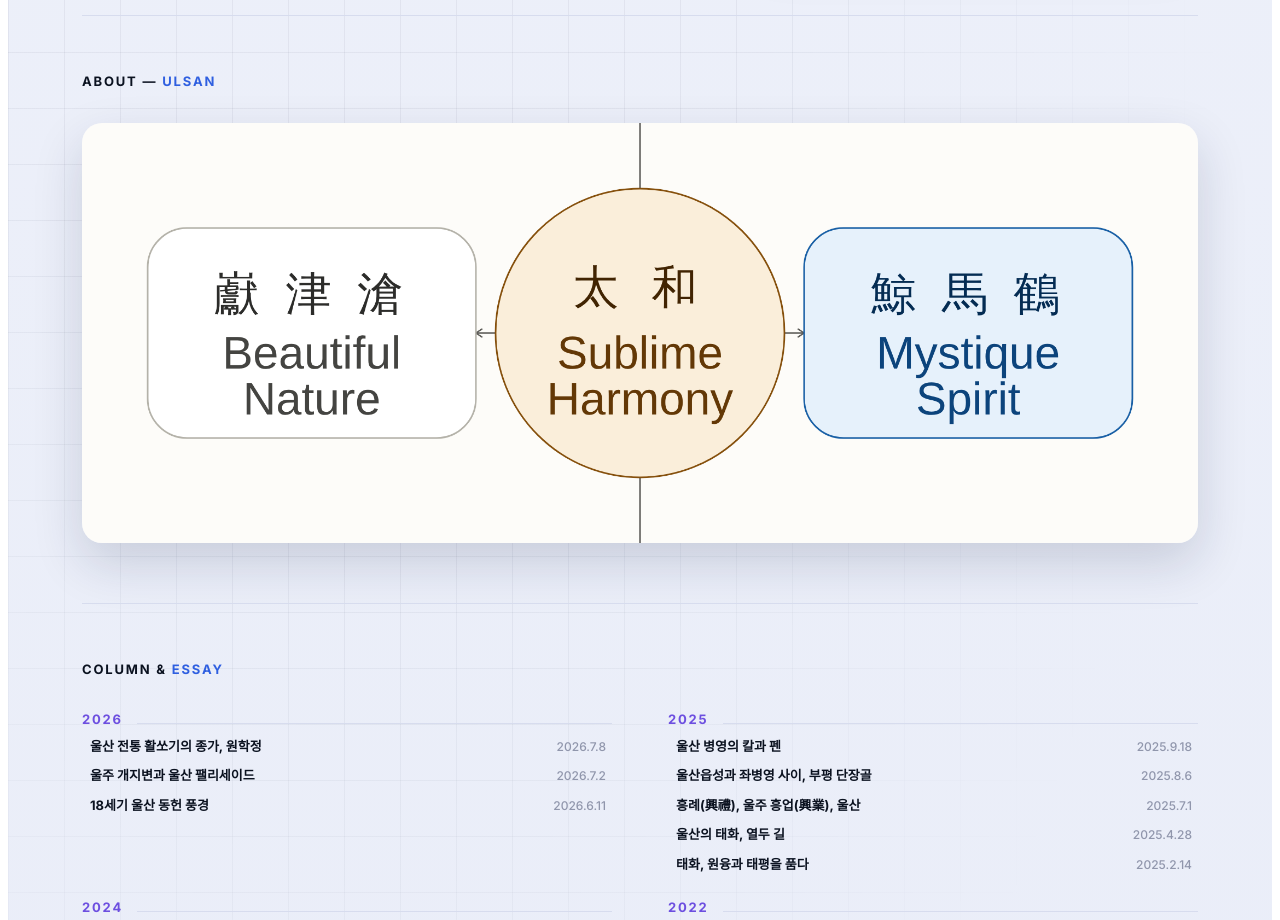
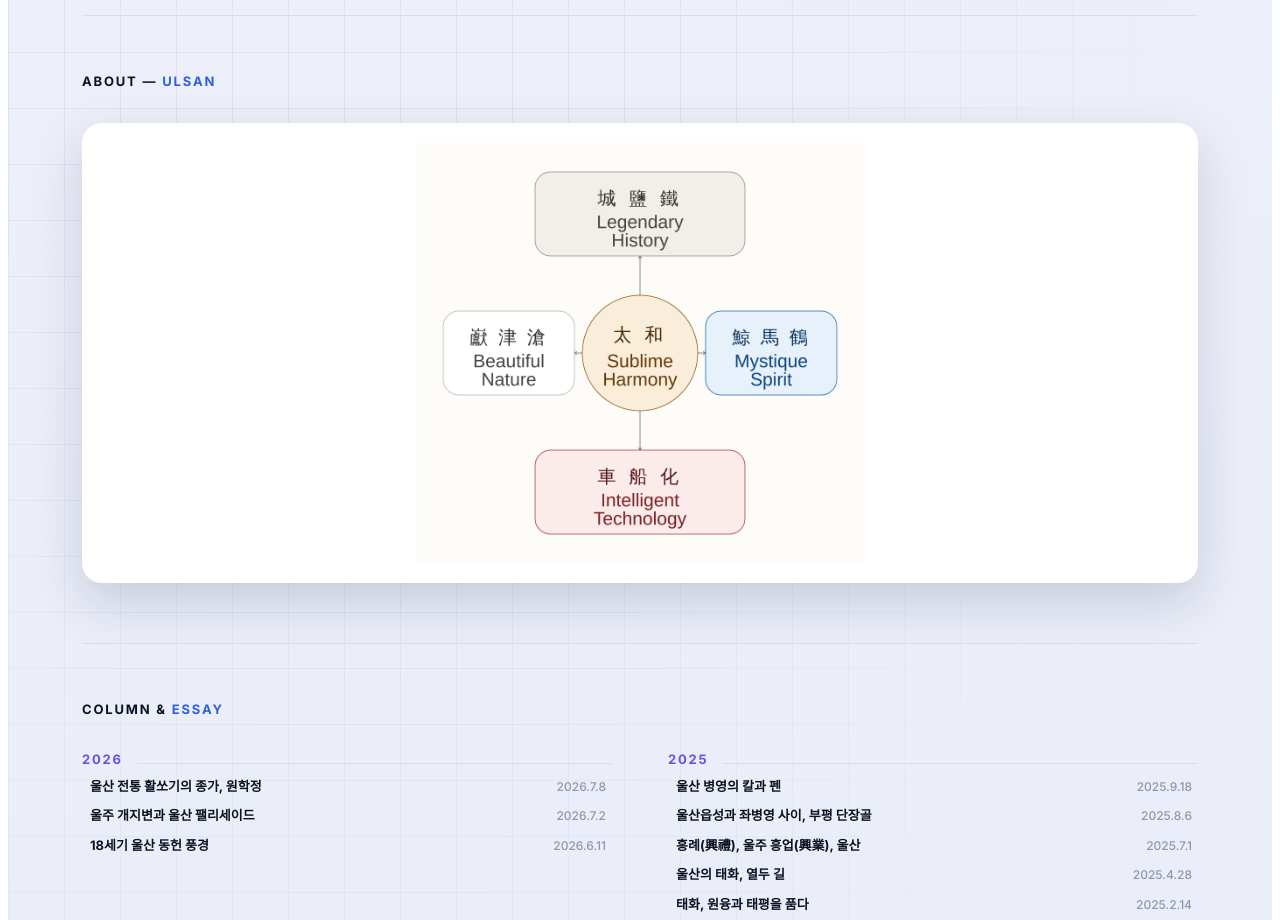
Before and after one commit to pyarcher/PyArcher, a React (Vite) app: page / in a window 1280 px wide. Shown: the part 1020-1940 px from the top of the page. Built offline with nearby package versions, Linux system fonts and the light colour scheme.

Commit message:
Add files via upload

```diff
--- a/src/App.jsx
+++ b/src/App.jsx
@@ -411,11 +411,13 @@ export default function KimSangYukPortfolio() {
             ABOUT <span style={styles.eyebrowDash}>&mdash;</span>{" "}
             <span style={styles.eyebrowBlue}>ULSAN</span>
           </p>
-          <img
-            src={harmonyImg}
-            alt="Ulsan harmony"
-            style={styles.aboutImage}
-          />
+          <div style={styles.aboutImageWrap}>
+            <img
+              src={harmonyImg}
+              alt="Ulsan harmony"
+              style={styles.aboutImage}
+            />
+          </div>
         </div>
 
         {/* ---------------- Column and Essay ---------------- */}
@@ -730,13 +732,19 @@ const styles = {
     paddingTop: 44,
     borderTop: "1px solid #D7DCEE",
   },
+  aboutImageWrap: {
+    background: "#fff",
+    borderRadius: 20,
+    boxShadow: "0 20px 50px rgba(20,30,70,0.16)",
+    padding: 20,
+    display: "flex",
+    justifyContent: "center",
+  },
   aboutImage: {
     display: "block",
     width: "100%",
     maxHeight: 420,
-    objectFit: "cover",
-    borderRadius: 20,
-    boxShadow: "0 20px 50px rgba(20,30,70,0.16)",
+    objectFit: "contain",
   },
 
   /* ---- Column & Essay ---- */
```
